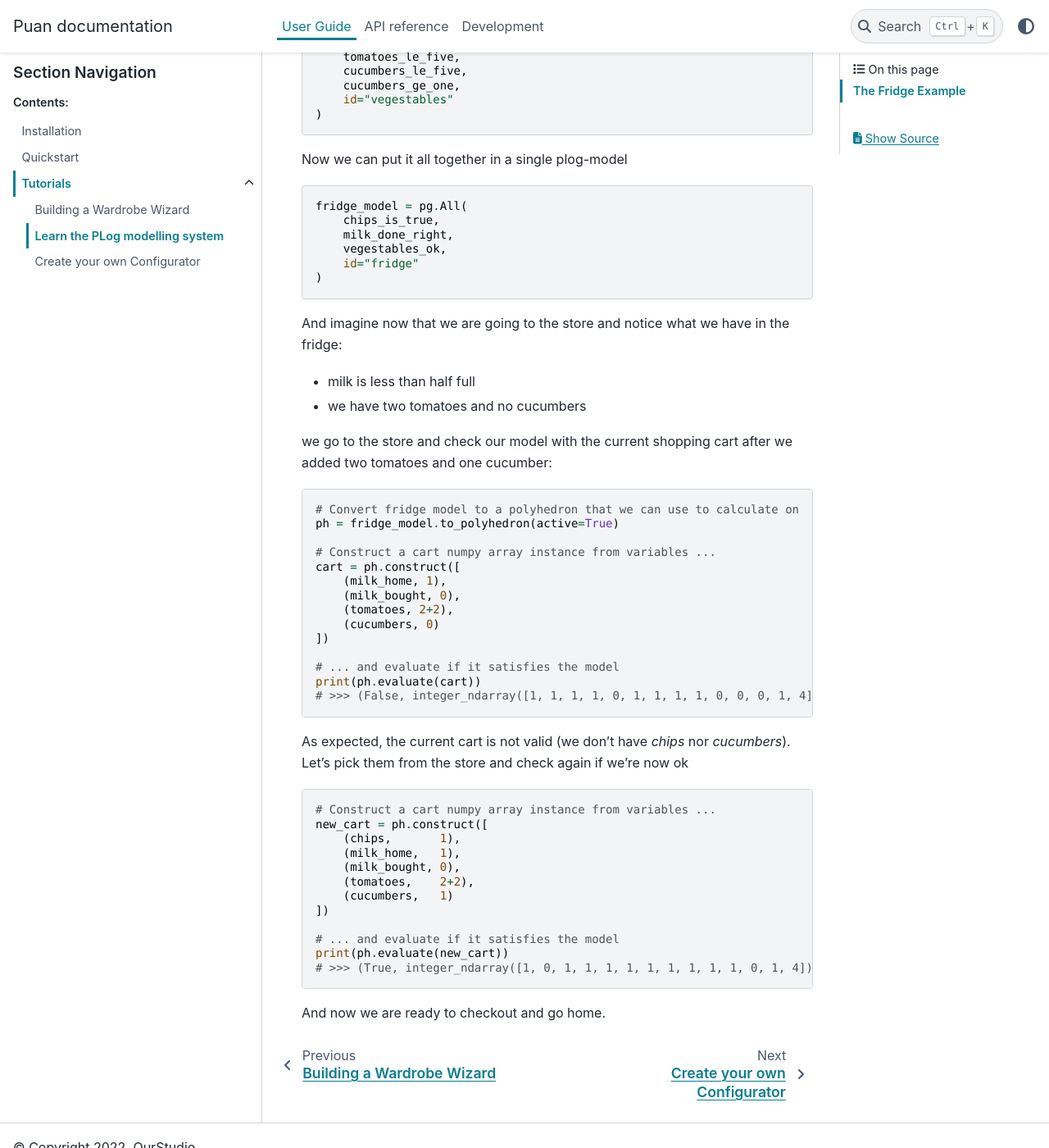
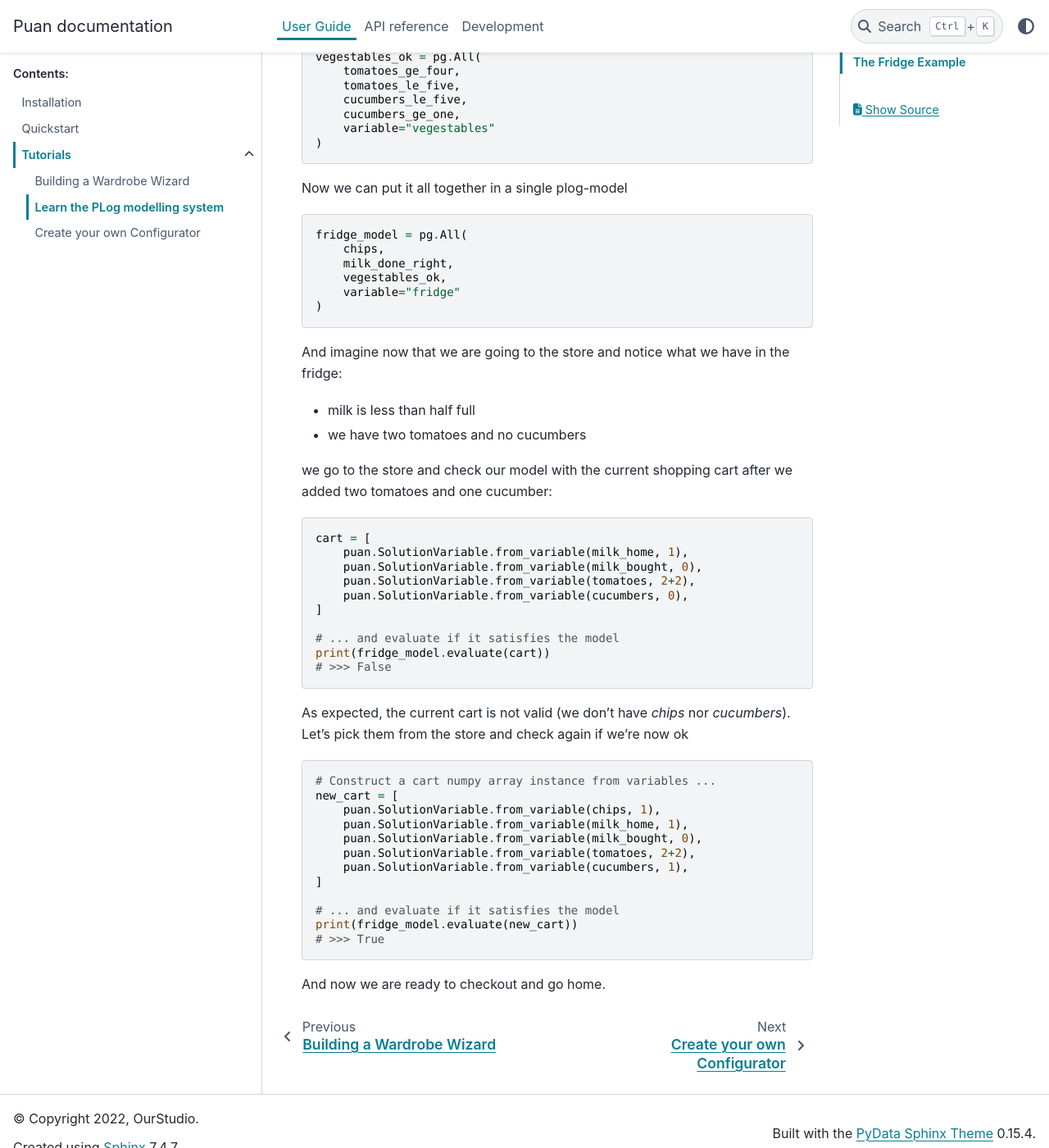
Before and after one commit to ourstudio-se/puan-python, a Sphinx documentation site: the page built from docs/source/guide/tutorials/plog-model.rst, in a window 1280 px wide and 1400 px high, scrolled down 2234 px. Shown: the whole window at 82% size. Built offline with Sphinx 7.4.7 and the PyData theme 0.15.4, drawn with Linux system fonts in a browser that asks for light colours; some of the changed text lies outside the part shown.

Commit message:
int shortcut for variable with large bounds evaluate method in plog to support evaluation on model propositions are always a non-empty list docs update for plog tutorial

```diff
--- a/docs/source/guide/tutorials/plog-model.rst
+++ b/docs/source/guide/tutorials/plog-model.rst
@@ -29,13 +29,13 @@
 
 .. code:: python
 
-    import puan.logic.plog as pg
+    import puan
 
-    milk_home   = pg.Proposition(id="milk_home",   dtype=bool, virtual=False)
-    milk_bought = pg.Proposition(id="milk_bought", dtype=bool, virtual=False)
-    chips       = pg.Proposition(id="chips",       dtype=bool, virtual=False)
-    tomatoes    = pg.Proposition(id="tomatoes",    dtype=int,  virtual=False)
-    cucumbers   = pg.Proposition(id="cucumbers",   dtype=int,  virtual=False)
+    milk_home   = puan.variable(id="milk_home")
+    milk_bought = puan.variable(id="milk_bought")
+    chips       = puan.variable(id="chips")
+    tomatoes    = puan.variable(id="tomatoes",   dtype="int")
+    cucumbers   = puan.variable(id="cucumbers",  dtype="int")
 
 Now we need to set up their logical relationships between one another. We start by taking a look at the **milk**.
 We were waying that if the milk in the fridge is half full, i.e milk_home is True, then it is implied that also the milk is bought, i.e milk_bought is True.
@@ -53,10 +53,12 @@
 
 .. code:: python
 
+    import puan.logic.plog as pg
+
     milk_done_right = pg.Imply(
-        condition=Not(milk_home),
+        condition=pg.Not(milk_home),
         consequence=milk_bought,
-        id="milk_done_right"
+        variable="milk_done_right"
     )
 
 *Note that the `id` here is optional and not necessarily used.*
@@ -67,14 +69,14 @@
 .. code:: python
 
     # tomatoes more or equal to 4
-    tomatoes_ge_four = pg.AtLeast(tomatoes, value=4, id="tomatoes_ge_four")
+    tomatoes_ge_four = pg.AtLeast(propositions=[tomatoes], value=4, variable="tomatoes_ge_four")
 
     # tomatoes and cucumbers less or equal to 5
-    tomatoes_le_five = pg.AtMost(tomatoes, value=5, id="tomatoes_le_five")
-    cucumbers_le_five = pg.AtMost(cucumbers, value=5, id="cucumbers_le_five")
+    tomatoes_le_five = pg.AtMost(propositions=[tomatoes], value=5, variable="tomatoes_le_five")
+    cucumbers_le_five = pg.AtMost(propositions=[cucumbers], value=5, variable="cucumbers_le_five")
 
     # cucumbers more or equal to 1
-    cucumbers_ge_one = pg.AtLeast(cucumbers, value=1, id="cucumbers_ge_one")
+    cucumbers_ge_one = pg.AtLeast(propositions=[cucumbers], value=1, variable="cucumbers_ge_one")
 
 Now if all of these variables are true, then it means that number of tomatoes are between 4-5 and number of cucumbers between 1-5.
 To tie these two expressions we need to plug them into an implication proposition.
@@ -86,7 +88,7 @@
         tomatoes_le_five,
         cucumbers_le_five,
         cucumbers_ge_one,
-        id="vegestables"
+        variable="vegestables"
     )
 
 Now we can put it all together in a single plog-model
@@ -94,10 +96,10 @@
 .. code:: python
 
     fridge_model = pg.All(
-        chips_is_true,
+        chips,
         milk_done_right,
         vegestables_ok,
-        id="fridge"
+        variable="fridge"
     )
 
 And imagine now that we are going to the store and notice what we have in the fridge:
@@ -109,20 +111,16 @@
 
 .. code:: python
 
-    # Convert fridge model to a polyhedron that we can use to calculate on
-    ph = fridge_model.to_polyhedron(active=True)
-
-    # Construct a cart numpy array instance from variables ...
-    cart = ph.construct([
-        (milk_home, 1),
-        (milk_bought, 0),
-        (tomatoes, 2+2),
-        (cucumbers, 0)
-    ])
+    cart = [
+        puan.SolutionVariable.from_variable(milk_home, 1),
+        puan.SolutionVariable.from_variable(milk_bought, 0),
+        puan.SolutionVariable.from_variable(tomatoes, 2+2),
+        puan.SolutionVariable.from_variable(cucumbers, 0),
+    ]
 
     # ... and evaluate if it satisfies the model
-    print(ph.evaluate(cart))
-    # >>> (False, integer_ndarray([1, 1, 1, 1, 0, 1, 1, 1, 1, 0, 0, 0, 1, 4]))
+    print(fridge_model.evaluate(cart))
+    # >>> False
 
 As expected, the current cart is not valid (we don't have *chips* nor *cucumbers*). Let's pick them from the store and
 check again if we're now ok
@@ -130,16 +128,16 @@
 .. code:: python
 
     # Construct a cart numpy array instance from variables ...
-    new_cart = ph.construct([
-        (chips,       1),
-        (milk_home,   1),
-        (milk_bought, 0),
-        (tomatoes,    2+2),
-        (cucumbers,   1)
-    ])
+    new_cart = [
+        puan.SolutionVariable.from_variable(chips, 1),
+        puan.SolutionVariable.from_variable(milk_home, 1),
+        puan.SolutionVariable.from_variable(milk_bought, 0),
+        puan.SolutionVariable.from_variable(tomatoes, 2+2),
+        puan.SolutionVariable.from_variable(cucumbers, 1),
+    ]
 
     # ... and evaluate if it satisfies the model
-    print(ph.evaluate(new_cart))
-    # >>> (True, integer_ndarray([1, 0, 1, 1, 1, 1, 1, 1, 1, 1, 1, 0, 1, 4]))
+    print(fridge_model.evaluate(new_cart))
+    # >>> True
 
 And now we are ready to checkout and go home.
```
Also changed, not shown: puan/__init__.py (+16 -14 lines), 2 other files.
